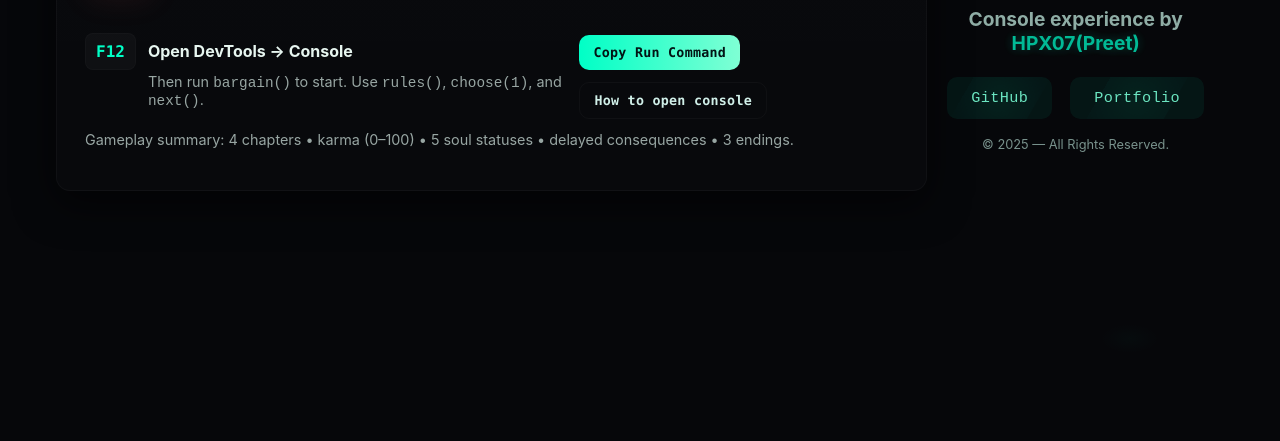
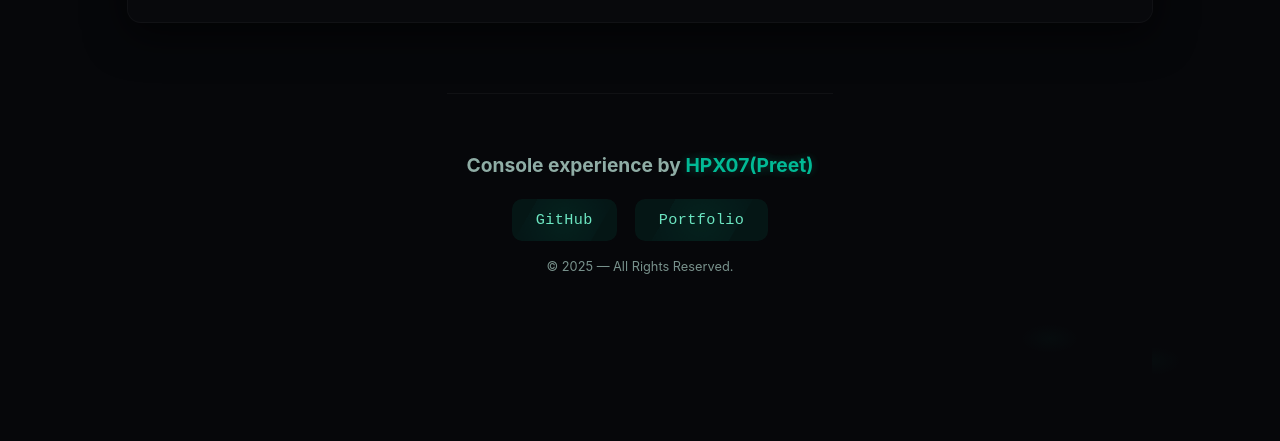
Before and after one commit to hpx07/devils-bargain-console-game, a plain HTML site: page index.html in a window 1280 px wide. Shown: the part 359-800 px from the top of the page. Drawn offline with Linux system fonts and the light colour scheme.

Commit message:
Change layout to column direction in CSS

```diff
--- a/index.html
+++ b/index.html
@@ -16,7 +16,7 @@
     html,body{height:100%;margin:0;font-family:Inter,system-ui,Arial;background:
       radial-gradient(600px 300px at 10% 10%, rgba(255,107,107,0.03), transparent 6%),
       radial-gradient(500px 250px at 90% 90%, rgba(0,255,198,0.02), transparent 6%),
-      var(--bg); color:#e7f6f0; display:flex; align-items:center; justify-content:center; padding:28px; box-sizing:border-box;}
+      var(--bg); color:#e7f6f0; display:flex; align-items:center; justify-content:center; flex-direction:column; padding:28px; box-sizing:border-box;}
     .card{
       width:100%; max-width:980px; background:linear-gradient(180deg, rgba(255,255,255,0.015), rgba(255,255,255,0.01));
       border-radius:14px; padding:28px; box-shadow: 0 12px 40px rgba(0,0,0,0.6); border:1px solid rgba(255,255,255,0.03);
```
